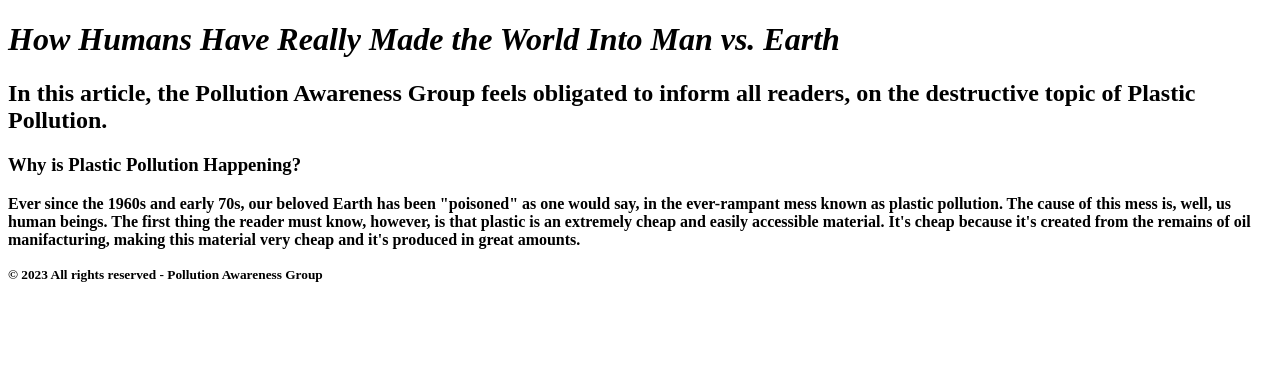
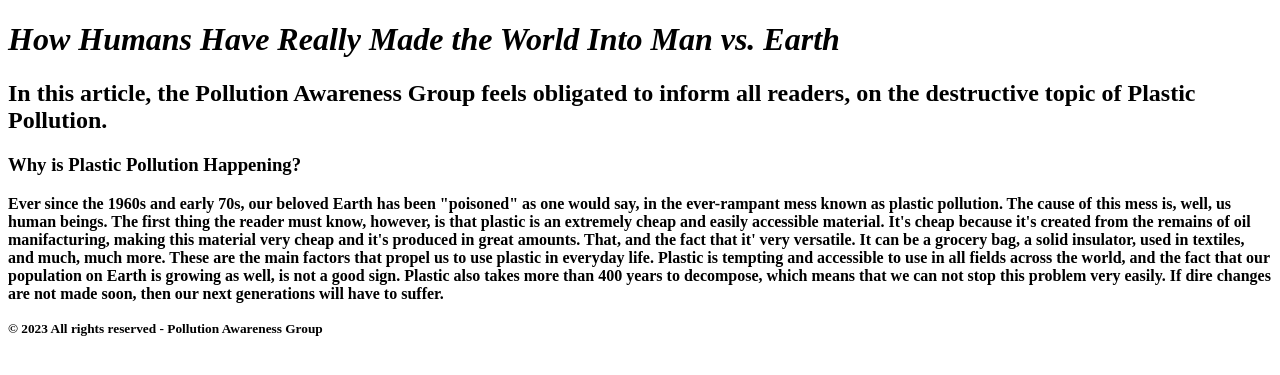
Before and after one commit to LordVanra/ChargerHacks2023, a PHP site: page / in a window 1280 px wide. Shown: the top 375 px of the page. Run offline with PHP 8.4, Linux system fonts and the light colour scheme.

Commit message:
Update index.php

```diff
--- a/index.php
+++ b/index.php
@@ -18,9 +18,11 @@ In this article, the Pollution Awareness Group feels obligated to inform all rea
 		in the ever-rampant mess known as plastic pollution. The cause of this mess is, well, us human beings.
 		The first thing the reader must know, however, is that plastic is an extremely cheap and easily accessible material.
 		It's cheap because it's created from the remains of oil manifacturing, making this material very cheap and it's
-		produced in great amounts.
-
-
+		produced in great amounts. That, and the fact that it' very versatile. It can be a grocery bag, a solid insulator,
+		used in textiles, and much, much more. These are the main factors that propel us to use plastic in everyday life.
+		Plastic is tempting and accessible to use in all fields across the world, and the fact that our population on Earth is
+		growing as well, is not a good sign. Plastic also takes more than 400 years to decompose, which means that we can not
+		stop this problem very easily. If dire changes are not made soon, then our next generations will have to suffer.
 		</div></p>
 
 	<footer>
```
